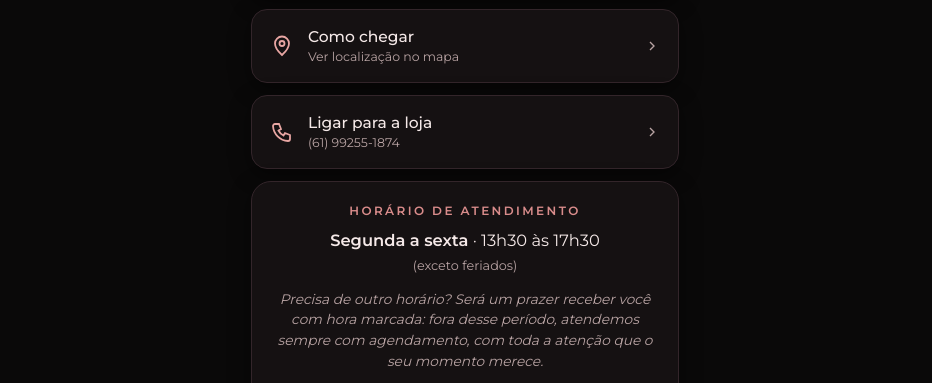
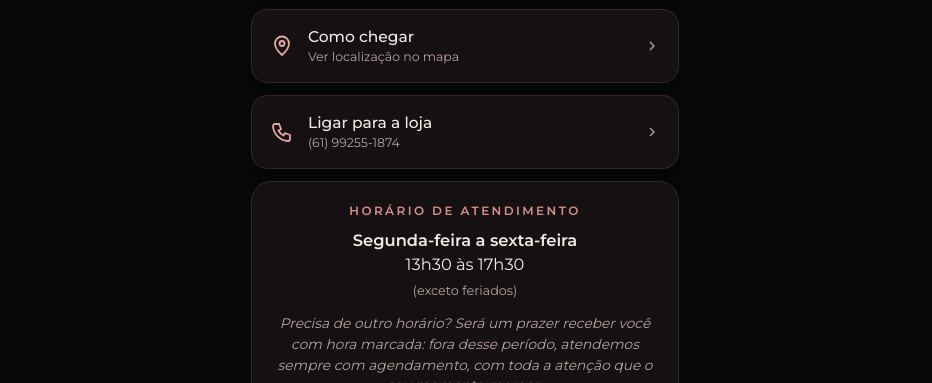
Before and after one commit to adrianoamaaral-creator/Edi-o-de-v-deo-, a plain HTML site: page flor-de-lotus/index.html in a window 1280 px wide. Shown: the part 404-787 px from the top of the page, without its empty margins (175-1107 px from the left). Drawn offline with nearby package versions, Linux system fonts and the light colour scheme.

Commit message:
Flor de Lótus: segunda-feira a sexta-feira
Co-Authored-By: Claude Opus 5.5 <noreply@anthropic.com>
Claude-Session: https://claude.ai/code/session_01SNx1owwU5fwBK2XfG7QNW9

```diff
--- a/flor-de-lotus/index.html
+++ b/flor-de-lotus/index.html
@@ -132,7 +132,7 @@ footer .social svg{width:20px;height:20px}
 
   <div class="hours">
     <h3>Horário de atendimento</h3>
-    <p class="when"><strong>Segunda a sexta</strong> · 13h30 às 17h30<br><small>(exceto feriados)</small></p>
+    <p class="when"><strong>Segunda-feira a sexta-feira</strong><br>13h30 às 17h30<br><small>(exceto feriados)</small></p>
     <p class="note">Precisa de outro horário? Será um prazer receber você com hora marcada: fora desse período, atendemos sempre com agendamento, com toda a atenção que o seu momento merece.</p>
     <a class="link" data-wa="Olá! Gostaria de agendar um atendimento fora do horário." href="#">Agendar meu horário →</a>
   </div>
```
Also changed, not shown: flor-de-lotus/preview.png.
